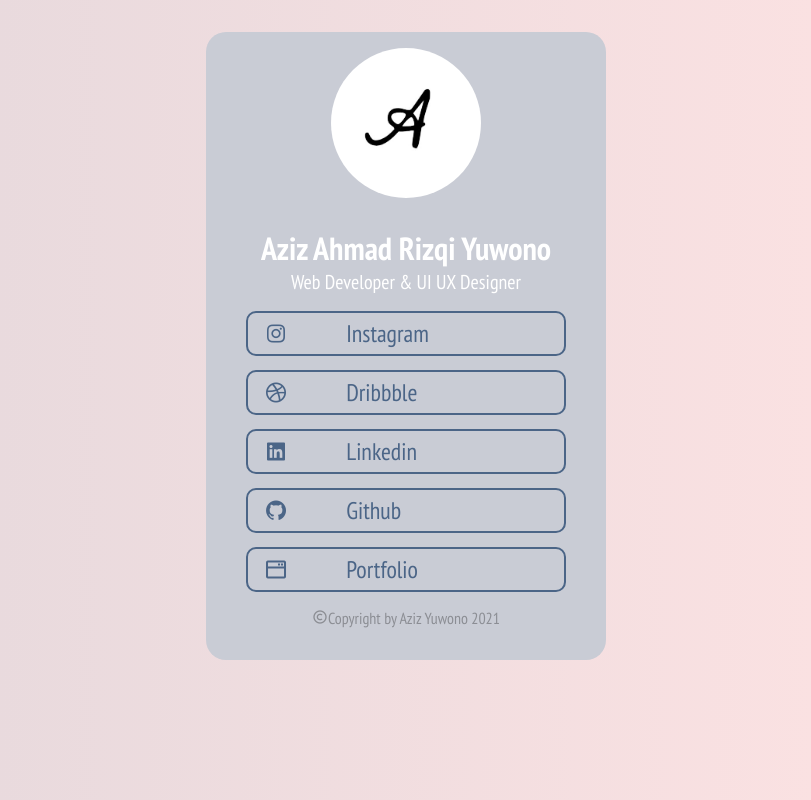
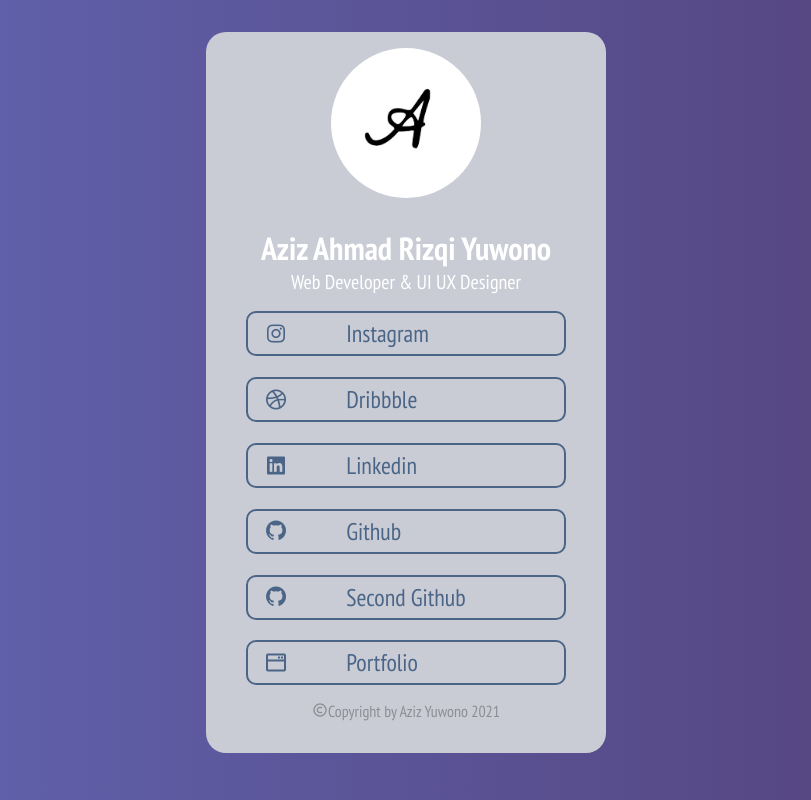
Before and after one commit to azizyuwono/linktree, a plain HTML site: page index.html in a window 1280 px wide. Shown: the whole page, without its empty margins (234-1045 px from the left). Drawn offline with nearby package versions, Linux system fonts and the light colour scheme.

Commit message:
Update Commit

```diff
--- a/Assets/Css/style.css
+++ b/Assets/Css/style.css
@@ -4,7 +4,7 @@
 
 body {
     font-family: 'PT sans Narrow', sans-serif;
-    background: linear-gradient(to right, #E4D8DC, #FFE3E3);
+    background: linear-gradient(to right, #6166B3, #544179);
 }
 
 .box {
@@ -50,7 +50,7 @@
 
 .social-link {
    display: grid;
-   gap: .875rem;
+   gap: 1.3rem;
 }
 .link {
     padding: 0 1rem;
@@ -72,6 +72,7 @@
     background-color: #4B6587;
     color: #fff;
     transform: scale(1.1);
+    font-weight: 600;
 }
 .copy {
     text-align: center;
--- a/index.html
+++ b/index.html
@@ -29,6 +29,7 @@
             <a href="https://dribbble.com/AzizYuwono" target="_blank" class="link"><i class='bx bxl-dribbble' ></i>&nbsp; Dribbble</a>
             <a href="https://www.linkedin.com/in/aziz-yuwono-6a354b21a/" target="_blank" class="link"><i class='bx bxl-linkedin-square' ></i>&nbsp; Linkedin</a>
             <a href="https://github.com/azizywn" target="_blank" class="link"><i class='bx bxl-github' ></i>&nbsp; Github</a>
+            <a href="https://github.com/azizyuwono" target="_blank" class="link"><i class='bx bxl-github' ></i>&nbsp; Second Github</a>
             <a href="#" target="_blank" class="link"><i class='bx bx-window-alt'></i>&nbsp; Portfolio</a>
         </div>
         <p class="copy"><i class='bx bx-copyright' ></i>Copyright by Aziz Yuwono 2021</p>
```
